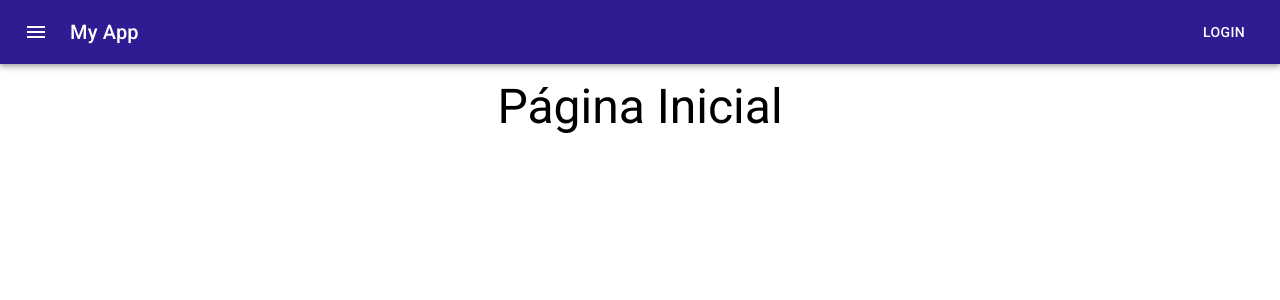
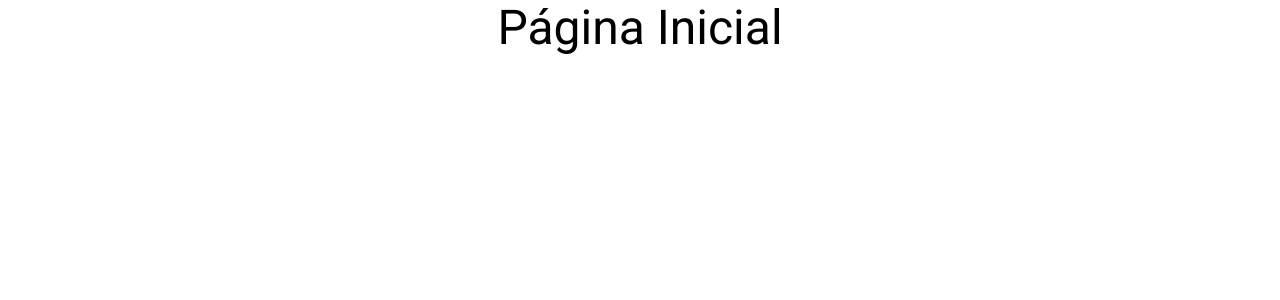
Before and after one commit to paulojrc52/my_app_react, a React (Create React App) app: page / in a window 1280 px wide. Shown: the top 300 px of the page. Built offline with nearby package versions, Linux system fonts and the light colour scheme.

Commit message:
alterando app

```diff
--- a/src/App.js
+++ b/src/App.js
@@ -1,14 +1,11 @@
 import { BrowserRouter as Router, } from 'react-router-dom'
 
 import Routes from './routes/Routes'
-import TemplateDefault from './templates/Default'
 
 const App = () => {
   return (
     <Router>
-      <TemplateDefault>
-        <Routes />
-      </TemplateDefault>
+      <Routes />
     </Router>
   )
 }
```
